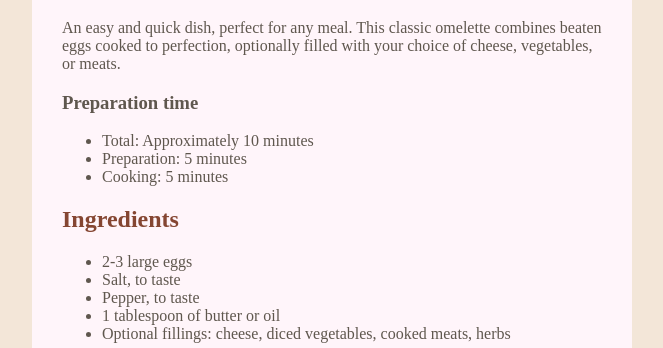
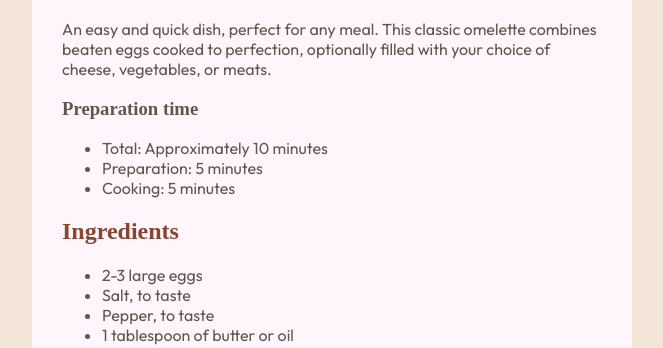
Before and after one commit to aguilarjavier/recipe-page-main, a plain HTML site: page index.html in a window 1280 px wide. Shown: the part 430-778 px from the top of the page, without its empty margins (308-971 px from the left). Drawn offline with Linux system fonts and the light colour scheme.

Commit message:
adding font families

```diff
--- a/index.html
+++ b/index.html
@@ -7,6 +7,10 @@
   <link rel="icon" type="image/png" sizes="32x32" href="./assets/images/favicon-32x32.png">
 
   <link rel="stylesheet" href="style.css">
+
+  <link rel="preconnect" href="https://fonts.googleapis.com">
+  <link rel="preconnect" href="https://fonts.gstatic.com" crossorigin>
+  <link href="https://fonts.googleapis.com/css2?family=Outfit:wght@100..900&family=Young+Serif&display=swap" rel="stylesheet">
 
   <title>Frontend Mentor | Recipe page</title>
 
--- a/style.css
+++ b/style.css
@@ -8,6 +8,8 @@
     --Brown800: hsl(14, 45%, 36%);
     --Rose800: hsl(332, 51%, 32%);
     --Rose50: hsl(330, 100%, 98%);
+
+    font-size: 16px;
 }
 
 body{
@@ -34,10 +36,17 @@ h3{
     color: var(--Stone600);
 }
 
+p{
+    font-family: 'Outfit', serif;
+}
 ol {
     list-style: none;
     color: var(--Brown800);
     counter-reset: item;
+}
+
+li{
+    font-family: 'Outfit', serif;
 }
 
 ol li{
```
